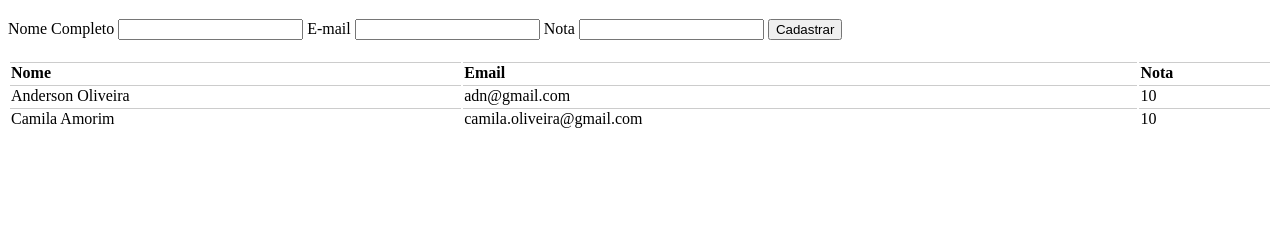
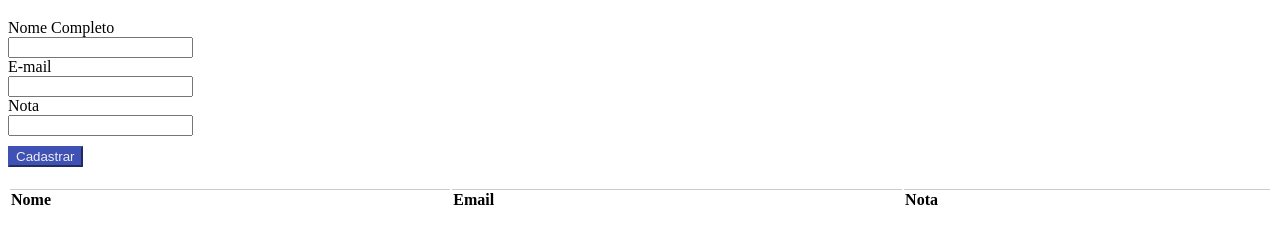
Before and after one commit to anderson029/autom-o180-, a plain HTML site: page web-base/index.html in a window 1280 px wide. Shown: the part 61-304 px from the top of the page. Drawn offline with Linux system fonts and the light colour scheme.

Commit message:
implementando js

```diff
--- a/web-base/index.html
+++ b/web-base/index.html
@@ -11,15 +11,15 @@
 
             <form>
                 <label for="nomeCompleto">Nome Completo</label>
-                <input name="nomeCompleto" type="text">
+                <input name="nomeCompleto" type="text" v-model="form.nome">
 
                 <label for="email">E-mail</label>
-                <input name="email" type="text">
+                <input name="email" type="text" v-model="form.email">
 
                 <label for="Nota">Nota</label>
-                <input name="nota" type="text">
+                <input name="nota" type="text" v-model="form.nota">
 
-                <input type="button" value="Cadastrar">
+                <input type="button" value="Cadastrar" @click="adicionarContato">
             </form>
 
             <div>
@@ -44,13 +44,30 @@
             var app = new Vue({
                 el:"#app",
                 data: {
-                    alunos: [
-                        { nome: 'Anderson Oliveira', email: 'adn@gmail.com', nota: 10 },
-                        { nome: 'Camila Amorim', email: 'camila.oliveira@gmail.com', nota: 10 }
-                    ]
+                    form: {
+                        nome: '',
+                        email: '',
+                        nota:  ''
+                    },
+                    alunos: []
+                },
+                methods: {
+                    limpaFormulario: function(){
+                        this.form = {
+                                nome: '',
+                                email: '',
+                                nota: ''
+                        }
+                    },
+                    adicionarContato: function(){
+                        //console.log(this.form)
+                        this.alunos.push(this.form)
+                        this.limpaFormulario()
+                    }
                 }
             })
         </script>
+
         <style>
             .table{
                 margin-top: 20px;
@@ -60,6 +77,15 @@
             .table th, .table td{
                 border-top: 1px solid rgb(204, 204, 204);
             }
+            input {
+                display: block;
+        }
+        input[type=button]{
+            margin-top: 10px;
+            background-color:#3F51B5;
+            border-color: #3F51B5;
+            color: #eee
+        }
         </style>
     </body>
 </html>
```
